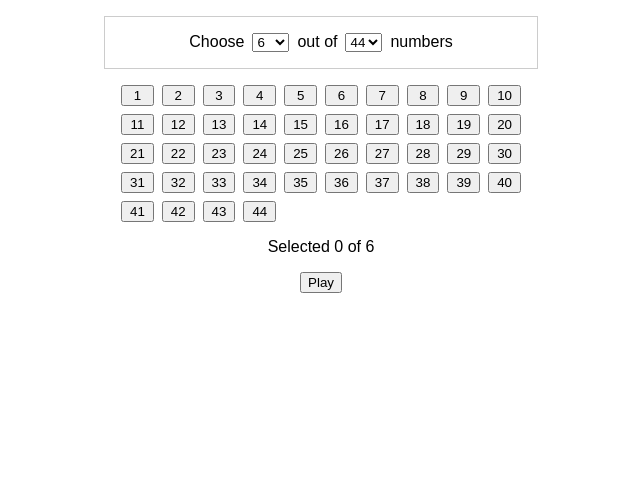
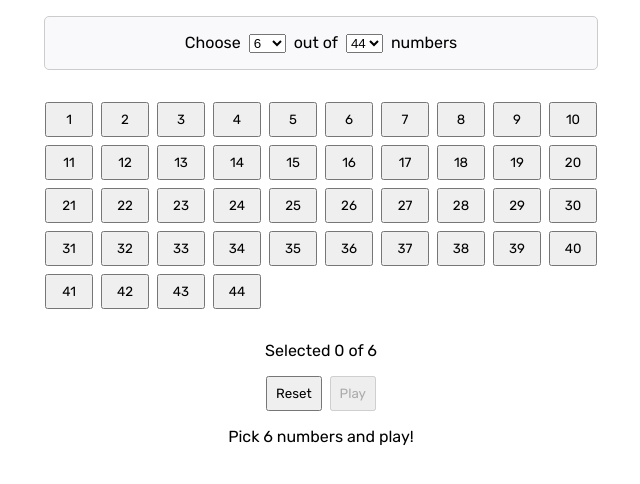
Before and after one commit to jasonjohnson47/react-lottery-numbers, a React (Create React App) app: page / in a window 1280 px wide. Shown: the top 484 px of the page, without its empty margins (319-959 px from the left). Built offline with nearby package versions, Linux system fonts and the light colour scheme.

Commit message:
initial commit

```diff
--- a/package.json
+++ b/package.json
@@ -5,6 +5,7 @@
   "keywords": [],
   "main": "src/index.tsx",
   "dependencies": {
+    "animate.css": "4.1.1",
     "react": "17.0.2",
     "react-dom": "17.0.2",
     "react-scripts": "4.0.3"
--- a/public/index.html
+++ b/public/index.html
@@ -1,16 +1,18 @@
 <!DOCTYPE html>
 <html lang="en">
-
   <head>
-	<meta charset="utf-8">
-	<meta name="viewport" content="width=device-width, initial-scale=1, shrink-to-fit=no">
-	<meta name="theme-color" content="#000000">
+    <meta charset="utf-8" />
+    <meta
+      name="viewport"
+      content="width=device-width, initial-scale=1, shrink-to-fit=no"
+    />
+    <meta name="theme-color" content="#000000" />
     <!--
       manifest.json provides metadata used when your web app is added to the
       homescreen on Android. See https://developers.google.com/web/fundamentals/engage-and-retain/web-app-manifest/
     -->
-	<link rel="manifest" href="%PUBLIC_URL%/manifest.json">
-	<link rel="shortcut icon" href="%PUBLIC_URL%/favicon.ico">
+    <link rel="manifest" href="%PUBLIC_URL%/manifest.json" />
+    <link rel="shortcut icon" href="%PUBLIC_URL%/favicon.ico" />
     <!--
       Notice the use of %PUBLIC_URL% in the tags above.
       It will be replaced with the URL of the `public` folder during the build.
@@ -20,7 +22,13 @@
       work correctly both with client-side routing and a non-root public URL.
       Learn how to configure a non-root public URL by running `npm run build`.
     -->
-	<title>React App</title>
+    <link rel="preconnect" href="https://fonts.googleapis.com" />
+    <link rel="preconnect" href="https://fonts.gstatic.com" crossorigin />
+    <link
+      href="https://fonts.googleapis.com/css2?family=Rubik:ital,wght@0,400;0,700;0,900;1,400;1,700&display=swap"
+      rel="stylesheet"
+    />
+    <title>React Lottery App</title>
   </head>
 
   <body>
@@ -39,5 +47,4 @@
       To create a production bundle, use `npm run build` or `yarn build`.
     -->
   </body>
-
 </html>
--- a/src/App.tsx
+++ b/src/App.tsx
@@ -1,25 +1,70 @@
 import { useState } from "react";
 import NumberPicker from "./NumberPicker";
 import NumberPickerOptions from "./NumberPickerOptions";
+import WinningNumbers from "./WinningNumbers";
 import generateLotteryNumbers from "./generateLotteryNumbers";
+import "animate.css";
 import "./styles.css";
 
 export default function App() {
   const [selectMax, setSelectMax] = useState<number>(6);
   const [qtyOfNums, setQtyOfNums] = useState<number>(44);
   const [pickedNumbers, setPickedNumbers] = useState<number[]>([]);
+  const [winningNumbers, setWinningNumbers] = useState<number[]>([]);
+  const [showResults, setShowResults] = useState(false);
 
   function playLotto() {
-    console.log(generateLotteryNumbers(selectMax, qtyOfNums));
+    setWinningNumbers(generateLotteryNumbers(selectMax, qtyOfNums));
+    setShowResults(true);
+  }
+
+  function findMatchingNumbers(nums1: number[], nums2: number[]) {
+    let matchingNumbers: number[] = nums1.filter((num) => {
+      return nums2.includes(num);
+    });
+    return matchingNumbers.sort((a, b) => a - b);
+  }
+
+  function printGameMessage() {
+    const matchingNumbers = findMatchingNumbers(pickedNumbers, winningNumbers);
+    const matchingNumberElems = matchingNumbers.map((number, index) => {
+      return (
+        <span key={number}>
+          {number}
+          {index !== matchingNumbers.length - 1 ? ", " : ""}
+        </span>
+      );
+    });
+    if (matchingNumbers.length) {
+      return (
+        <>
+          <strong>Matching Numbers: </strong> {matchingNumberElems}
+        </>
+      );
+    } else {
+      if (winningNumbers.length === 0) {
+        return `Pick ${selectMax} numbers and play!`;
+      } else {
+        return "Sorry, no matching numbers.";
+      }
+    }
+  }
+
+  function reset() {
+    setPickedNumbers([]);
+    setWinningNumbers([]);
+    setShowResults(false);
   }
 
   return (
     <div className="App">
       <NumberPickerOptions
+        pickedNumbers={pickedNumbers}
         selectMax={selectMax}
         setSelectMax={setSelectMax}
         qtyOfNums={qtyOfNums}
         setQtyOfNums={setQtyOfNums}
+        reset={reset}
       />
       <NumberPicker
         numbers={qtyOfNums}
@@ -27,9 +72,23 @@ export default function App() {
         pickedNumbers={pickedNumbers}
         setPickedNumbers={setPickedNumbers}
       />
-      <button type="button" onClick={playLotto}>
-        Play
-      </button>
+      <div className="action-buttons">
+        <button type="button" className="btn" onClick={reset}>
+          Reset
+        </button>
+        <button
+          type="button"
+          className="btn"
+          onClick={playLotto}
+          disabled={pickedNumbers.length !== selectMax}
+        >
+          Play
+        </button>
+      </div>
+      {showResults ? <WinningNumbers numbers={winningNumbers} /> : null}
+      <div className="matching-numbers">
+        <p>{printGameMessage()}</p>
+      </div>
     </div>
   );
 }
--- a/src/NumberPickerOptions.tsx
+++ b/src/NumberPickerOptions.tsx
@@ -1,16 +1,33 @@
+import { useEffect } from "react";
+
 interface NumberPickerOptionsProps {
+  pickedNumbers: number[];
   selectMax: number;
   qtyOfNums: number;
   setSelectMax: (num: number) => void;
   setQtyOfNums: (num: number) => void;
+  reset: () => void;
 }
 
 function NumberPickerOptions(props: NumberPickerOptionsProps) {
-  const { selectMax, qtyOfNums, setSelectMax, setQtyOfNums } = props;
+  const {
+    pickedNumbers,
+    selectMax,
+    qtyOfNums,
+    setSelectMax,
+    setQtyOfNums,
+    reset
+  } = props;
 
-  function createNumberSelectOptions(num: number) {
+  useEffect(() => {
+    if (pickedNumbers.length > selectMax) {
+      reset();
+    }
+  });
+
+  function createNumberSelectOptions(minNum: number, maxNum: number) {
     let numberOptions = [];
-    for (let i = 1; i <= num; i++) {
+    for (let i = minNum; i <= maxNum; i++) {
       numberOptions.push(
         <option key={`${i}`} value={`${i}`}>
           {i}
@@ -18,6 +35,10 @@ function NumberPickerOptions(props: NumberPickerOptionsProps) {
       );
     }
     return numberOptions;
+  }
+
+  function handleSelectMax(event: React.ChangeEvent) {
+    setSelectMax(Number((event.target as HTMLSelectElement).value));
   }
 
   return (
@@ -29,11 +50,9 @@ function NumberPickerOptions(props: NumberPickerOptionsProps) {
       <select
         id="quanity-to-select"
         value={selectMax}
-        onChange={(event) => {
-          setSelectMax(Number(event.target.value));
-        }}
+        onChange={handleSelectMax}
       >
-        {createNumberSelectOptions(qtyOfNums)}
+        {createNumberSelectOptions(1, qtyOfNums - 1)}
       </select>
       out of
       <label htmlFor="quanity-of-total-numbers" className="sr-only">
@@ -46,7 +65,7 @@ function NumberPickerOptions(props: NumberPickerOptionsProps) {
           setQtyOfNums(Number(event.target.value));
         }}
       >
-        {createNumberSelectOptions(99)}
+        {createNumberSelectOptions(selectMax + 1, 99)}
       </select>
       numbers
     </div>
--- /dev/null
+++ b/src/WinningNumbers.tsx
@@ -0,0 +1,31 @@
+import "animate.css";
+
+interface WinningNumbersProps {
+  numbers: number[];
+}
+
+function WinningNumbers(props: WinningNumbersProps) {
+  const { numbers } = props;
+
+  function generateRandomKey() {
+    return Math.floor(Math.random() * 99999);
+  }
+
+  function printWinningNumbers() {
+    return numbers.map((num, index) => {
+      const className = `winning-number animate__animated animate__jackInTheBox animate__faster`;
+      const style = {
+        animationDelay: `${index * 0.5}s`
+      };
+      return (
+        <div className={className} style={style} key={generateRandomKey()}>
+          {num}
+        </div>
+      );
+    });
+  }
+
+  return <div className="winning-numbers">{printWinningNumbers()}</div>;
+}
+
+export default WinningNumbers;
--- a/src/styles.css
+++ b/src/styles.css
@@ -1,5 +1,5 @@
 .App {
-  font-family: sans-serif;
+  font-family: "Rubik", sans-serif;
   text-align: center;
 }
 .sr-only {
@@ -13,14 +13,21 @@
   white-space: nowrap;
   border: 0;
 }
+.action-buttons button {
+  margin-left: 0.25rem;
+  margin-right: 0.25rem;
+}
 button {
+  font-family: "Rubik", sans-serif;
   cursor: pointer;
+  padding: 0.5rem;
 }
 .number-picker {
   display: grid;
-  grid-template-columns: repeat(10, 1fr);
+  grid-template-columns: repeat(auto-fill, 3rem);
   gap: 0.5rem;
-  max-width: 25rem;
+  max-width: 34.5rem;
+  padding: 1rem;
   margin: 1rem auto;
 }
 .toggle-button[aria-pressed="true"] {
@@ -28,12 +35,42 @@ button {
   color: #fff;
 }
 .number-picker-options {
-  max-width: 25rem;
+  max-width: 32.5rem;
   padding: 1rem;
+  background-color: #f9f9fb;
   border: 1px solid #ccc;
+  border-radius: 5px;
   margin: 1rem auto;
 }
 .number-picker-options select {
   margin-left: 0.5rem;
   margin-right: 0.5rem;
 }
+.winning-numbers {
+  font-size: 1.5rem;
+  font-weight: 900;
+  display: flex;
+  flex-wrap: wrap;
+  justify-content: center;
+  margin: 1.5rem auto;
+  overflow: hidden;
+  padding: 0.25rem;
+  border: 1px solid #666;
+  border-radius: 2rem / 50%;
+  width: fit-content;
+  background-color: #888;
+  box-shadow: inset 1px 1px 3px 1px rgba(0, 0, 0, 0.2);
+}
+.winning-numbers:empty {
+  display: none;
+}
+.winning-number {
+  border: 1px solid #e6e6e6;
+  border-radius: 50%;
+  width: 3rem;
+  height: 3rem;
+  line-height: 2;
+  margin: 0.25rem;
+  box-shadow: 2px 4px 7px 0 rgba(0, 0, 0, 0.125);
+  background: radial-gradient(at 30% 30%, #fff 25%, #bbb);
+}
```
Lines whose indentation alone changed are shown as unchanged.
